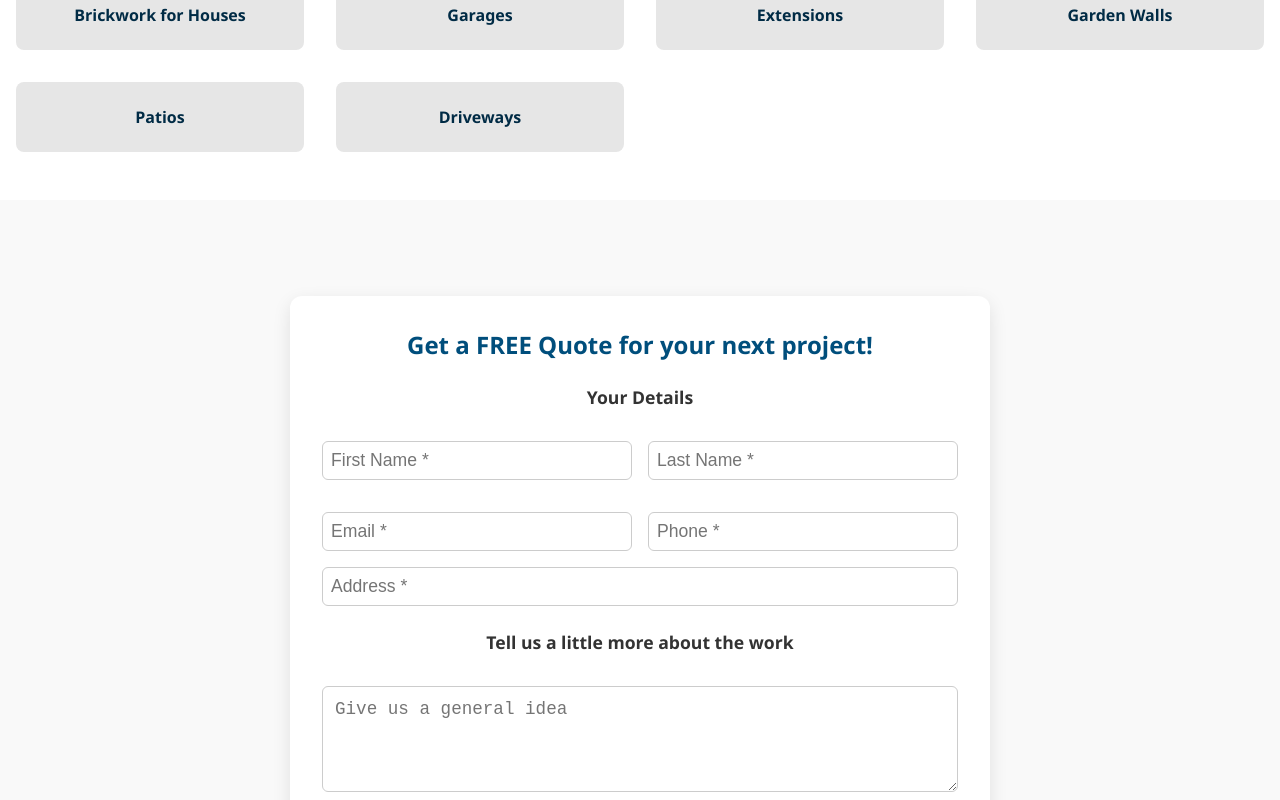
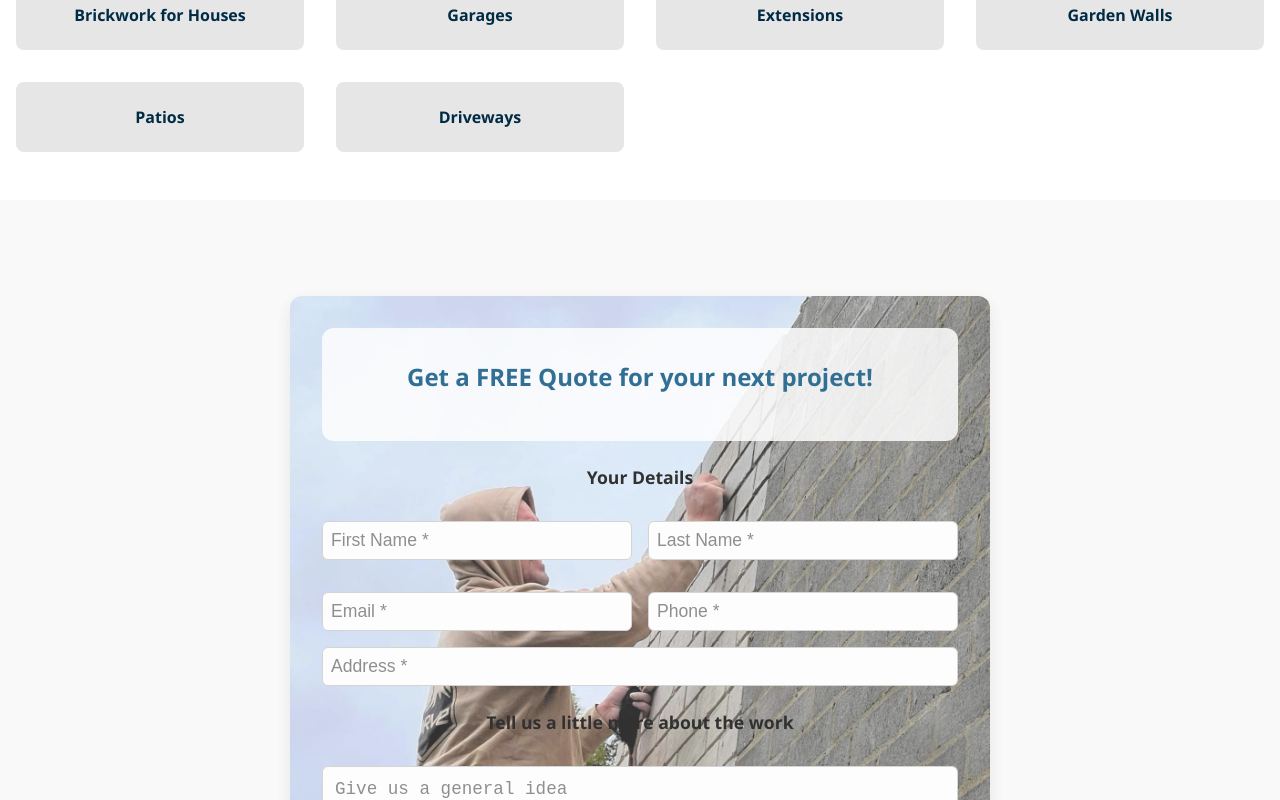
Before and after one commit to tfa-rblanco/dnrtradie-site, a React (Create React App) app: page / in a window 1280 px wide. Both pictures are taken after a click on the element "Brickwork for Houses". Shown: the part 1225-2025 px from the top of the page. Built offline with nearby package versions, Linux system fonts and the light colour scheme.

Commit message:
added declan on the go and the syles

```diff
--- a/src/component/FreeQuote.jsx
+++ b/src/component/FreeQuote.jsx
@@ -67,13 +67,31 @@ const FreeQuote = () => {
   };
 
   return (
-    <section className="free-quote-form-container" id="free-quote">
+    <section
+      className="free-quote-form-container"
+      id="free-quote"
+      style={{
+        backgroundImage: "url('/declan-on-the-go.jpg')",
+        backgroundSize: 'cover',
+        backgroundPosition: 'center',
+        backgroundRepeat: 'no-repeat',
+        position: 'relative',
+        opacity: 0.8,
+        zIndex: 1
+      }}
+    >
+    <div style={{
+      backgroundColor: 'rgba(255, 255, 255, 0.85)',
+      padding: '2rem',
+      borderRadius: '12px',
+      zIndex: 2
+      }}>
       <h2 style={{ textAlign: 'center', color: '#004e7c', marginBottom: '1rem' }}>
-        Get a FREE Quote for your next project!
+          Get a FREE Quote for your next project!
       </h2>
-
+    </div>
       <form onSubmit={handleSubmit}>
-        <h4>Your Details</h4>
+        <h4 style={{ textAlign: 'center', color: '#000000', marginBottom: '1rem' }}>Your Details</h4>
         <div className="form-grid">
           <input
             name="firstName"
@@ -113,7 +131,7 @@ const FreeQuote = () => {
           className={`full-width ${errors.phone ? 'error' : ''}`}
         />
         <div className="form-group">
-          <h4>Tell us a little more about the work</h4>
+          <h4 style={{ textAlign: 'center', color: '#000000', marginBottom: '1rem' }}>Tell us a little more about the work</h4>
           <textarea
             name="message"
             rows="4"
```
Also changed, not shown: public/declan-on-the-go.jpg (added).
